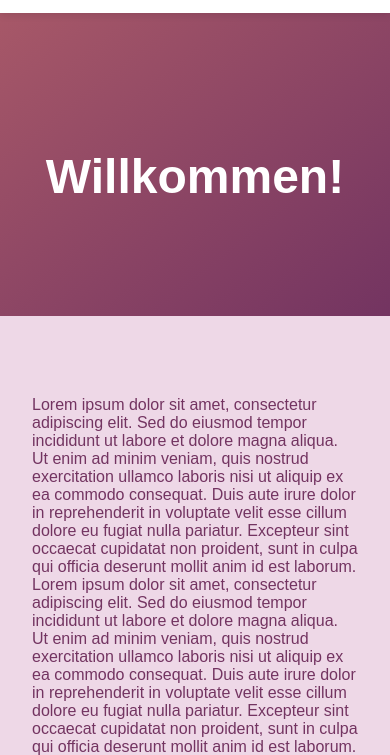
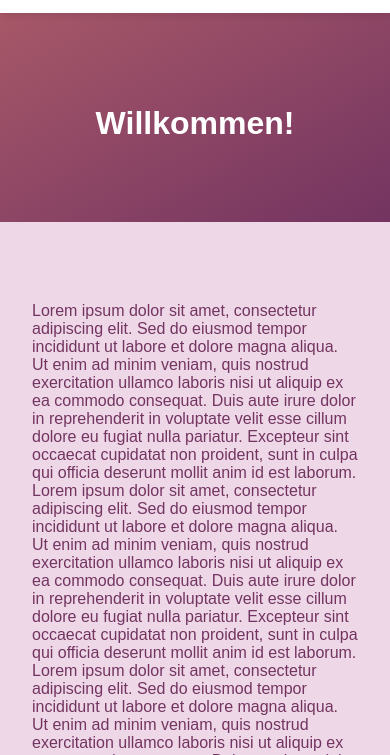
Before and after one commit to Nina2811aw/silvie-website, a plain HTML site: page index.html in a window 390 px wide. Shown: the part 89-844 px from the top of the page. Drawn offline with Linux system fonts and the light colour scheme.

Commit message:
responsive

```diff
--- a/styles.css
+++ b/styles.css
@@ -74,6 +74,7 @@
   }
 
   /* Hero Section */
+ /* Hero Section */
 .hero {
   padding: 6rem 2rem;
   text-align: center;
@@ -90,6 +91,23 @@
   font-size: 1.2rem;
   max-width: 600px;
   margin: 0 auto;
+}
+
+/* Responsive: Mobile */
+@media (max-width: 600px) {
+  .hero {
+    padding: 4rem 1.5rem;
+  }
+
+  .hero h1 {
+    font-size: 2rem;   /* kleiner für mobile */
+    line-height: 1.2;  /* wichtig für Umbruch */
+    word-break: break-word; /* falls sehr lange Wörter */
+  }
+
+  .hero p {
+    font-size: 1rem;
+  }
 }
 
 
```
Lines whose indentation alone changed are shown as unchanged.
